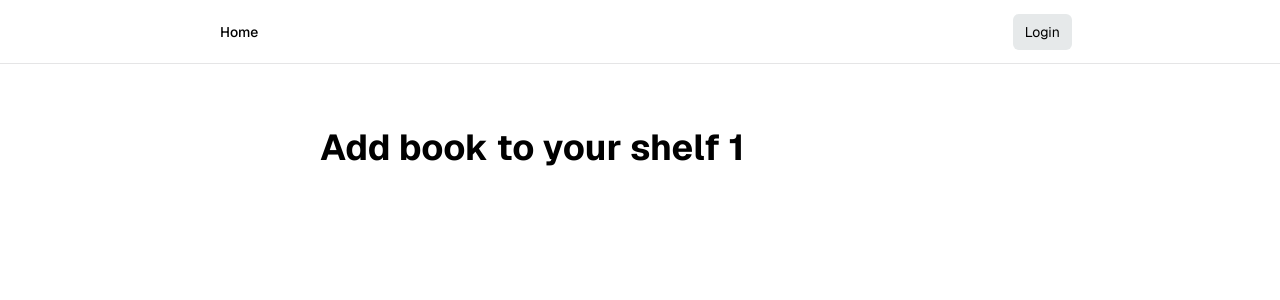
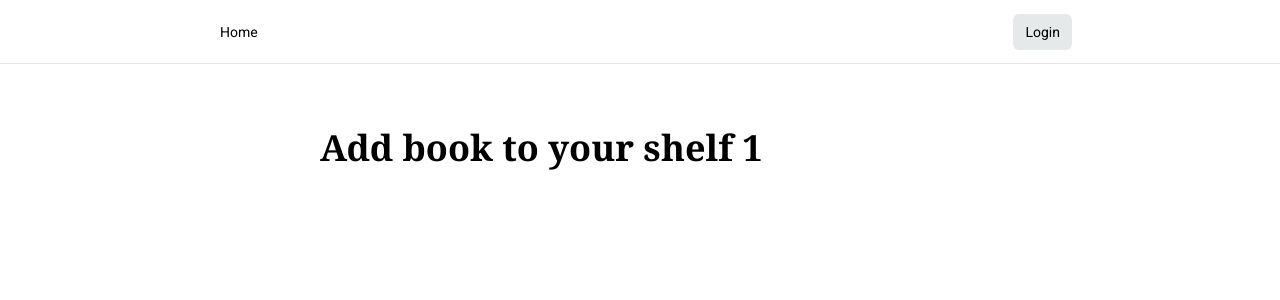
Before and after one commit to trishalim/pocket-dreams, a Next.js app: page /add/1 in a window 1280 px wide. Shown: the top 300 px of the page. Built offline with nearby package versions, Linux system fonts and the light colour scheme; no server answers; the database is empty.

Commit message:
custom font

```diff
--- a/app/add/[slug]/page.tsx
+++ b/app/add/[slug]/page.tsx
@@ -10,7 +10,7 @@ export default async function Page({ params }: { params: { slug: string } }) {
 
   return (
     <div className="max-w-2xl mx-auto px-4 py-12 lg:py-16">
-      <h1 className="text-2xl lg:text-4xl font-bold mb-8">
+      <h1 className="font-serif text-2xl lg:text-4xl font-bold mb-8">
         Add book to your shelf {params.slug}
       </h1>
 
--- a/app/add/page.tsx
+++ b/app/add/page.tsx
@@ -3,7 +3,7 @@ import SearchBooks from "@/components/SearchBooks";
 export default function Add() {
   return (
     <div className="max-w-2xl mx-auto px-4 py-12 lg:py-16">
-      <h1 className="text-2xl lg:text-4xl font-bold mb-3">
+      <h1 className="font-serif text-2xl lg:text-4xl font-bold mb-3">
         What did you read lately?
       </h1>
       <SearchBooks></SearchBooks>
--- a/app/book/[slug]/edit/page.tsx
+++ b/app/book/[slug]/edit/page.tsx
@@ -29,7 +29,7 @@ export default async function Page({ params }: { params: { slug: string } }) {
   return (
     <div className="max-w-4xl mx-auto px-4 py-12 lg:py-16 grid gap-6">
       <div>
-        <h1 className="text-2xl lg:text-4xl font-bold mb-3">
+        <h1 className="font-serif text-2xl lg:text-4xl font-bold mb-3">
           {book.book.title}
         </h1>
         <p>by {book.book.author_name}</p>
--- /dev/null
+++ b/app/fonts.ts
@@ -0,0 +1,15 @@
+import { Fraunces, Roboto } from "next/font/google";
+
+export const fraunces = Fraunces({
+  subsets: ["latin"],
+  display: "swap",
+  weight: "400",
+  variable: "--font-fraunces",
+});
+
+export const roboto = Roboto({
+  subsets: ["latin"],
+  display: "swap",
+  variable: "--font-roboto",
+  weight: "400",
+});
--- a/app/globals.css
+++ b/app/globals.css
@@ -30,4 +30,8 @@
   * {
     @apply border-foreground/20;
   }
+
+  html {
+    font-family: var(--font-fraunces);
+  }
 }
--- a/app/layout.tsx
+++ b/app/layout.tsx
@@ -3,6 +3,7 @@ import "./globals.css";
 import Link from "next/link";
 import AuthButton from "@/components/AuthButton";
 import Providers from "@/components/Providers";
+import { fraunces, roboto } from "@/app/fonts";
 
 const defaultUrl = process.env.VERCEL_URL
   ? `https://${process.env.VERCEL_URL}`
@@ -20,7 +21,10 @@ export default function RootLayout({
   children: React.ReactNode;
 }) {
   return (
-    <html lang="en" className={GeistSans.className}>
+    <html
+      lang="en"
+      className={`${fraunces.className} ${roboto.className} font-sans`}
+    >
       <body className="flex-1 w-full flex flex-col items-center">
         <div className="flex-1 flex flex-col w-full">
           <header>
--- a/components/BookShelf.tsx
+++ b/components/BookShelf.tsx
@@ -41,7 +41,7 @@ export default function BookShelf() {
 
   return (
     <div className="max-w-4xl mx-auto px-4 py-12 lg:py-16 grid gap-8">
-      <h2 className="text-xl font-semibold">This year</h2>
+      <h2 className="font-serif text-xl font-semibold">This year</h2>
       {data && <Stats data={data} />}
       <div className="flex items-baseline justify-between gap-3 border-b pb-2">
         <div className="flex gap-3">
--- a/components/BooksByMonth.tsx
+++ b/components/BooksByMonth.tsx
@@ -12,7 +12,9 @@ export default function BooksByMonth({ data }: { data: BookShelfResponse }) {
       {data?.byMonth.map((month) => (
         <div key={month.month} className="grid gap-3">
           <div className="flex items-baseline gap-3">
-            <h2 className="text-xl font-semibold">{months[month.month]}</h2>
+            <h2 className="font-serif text-xl font-semibold">
+              {months[month.month]}
+            </h2>
             <p className="text-gray-500 text-sm">
               ({month.count} {month.count === 1 ? "book" : "books"})
             </p>
--- a/components/BooksByYear.tsx
+++ b/components/BooksByYear.tsx
@@ -38,7 +38,9 @@ export default function BooksByYear({ data }: { data: BookShelfResponse }) {
               className="md:aspect-square border p-3 rounded"
             >
               <div className="flex justify-between gap-3 mb-3">
-                <h2 className="text-lg font-semibold">{month.monthName}</h2>
+                <h2 className="font-serif text-lg font-semibold">
+                  {month.monthName}
+                </h2>
                 {month.count && (
                   <p className="text-gray-500 text-sm">
                     {month.count} {month.count === 1 ? "book" : "books"}
--- a/components/Stats.tsx
+++ b/components/Stats.tsx
@@ -19,7 +19,7 @@ export default function Stats({ data }: { data: BookShelfResponse }) {
         <p className="text-gray-500">books per month</p>
       </div>
       <div className="border p-3 rounded flex flex-col gap-1">
-        <h2 className="font-semibold">Favorites</h2>
+        <h2 className="font-semibold">Best reads</h2>
         <BookList user_books={data.favorites} />
       </div>
     </div>
--- a/components/UserBookDetails.tsx
+++ b/components/UserBookDetails.tsx
@@ -32,7 +32,7 @@ export default function UserBookDetails({
   return (
     <div className="max-w-4xl mx-auto px-4 py-12 lg:py-16 grid gap-6">
       <div>
-        <h1 className="text-2xl lg:text-4xl font-bold mb-3">
+        <h1 className="font-serif text-2xl lg:text-4xl font-bold mb-3">
           {book.book.title}
         </h1>
         <p>by {book.book.author_name}</p>
--- a/tailwind.config.ts
+++ b/tailwind.config.ts
@@ -6,6 +6,10 @@ module.exports = {
   ],
   theme: {
     extend: {
+      fontFamily: {
+        sans: ["var(--font-fraunces)"],
+        mono: ["var(--font-roboto)"],
+      },
       colors: {
         background: "hsl(var(--background))",
         foreground: "hsl(var(--foreground))",
```
